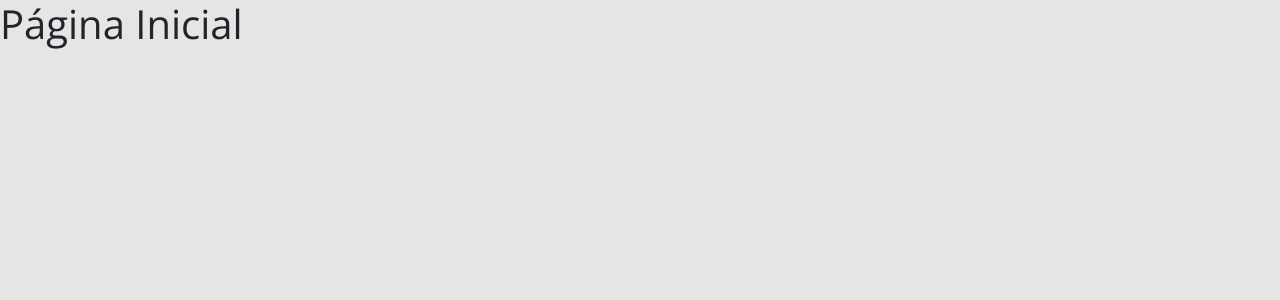
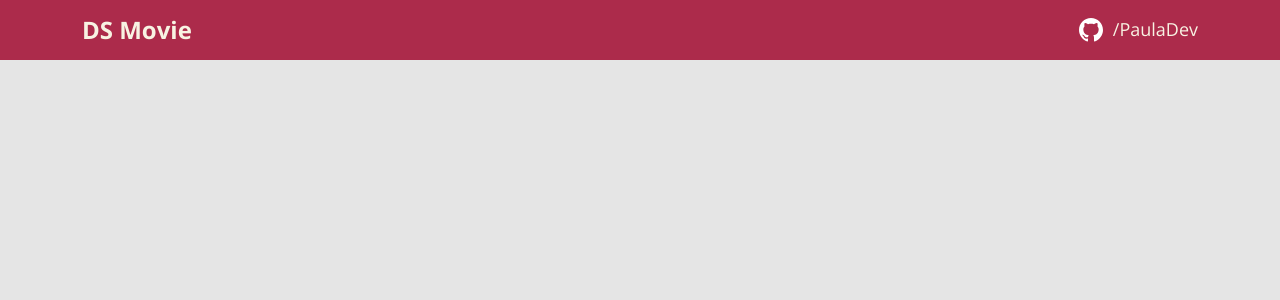
Before and after one commit to PaulaDev21/dsmovie, a React (Create React App) app in the folder frontend/: page / in a window 1280 px wide. Shown: the top 300 px of the page. Built offline with nearby package versions, Linux system fonts and the light colour scheme.

Commit message:
Added NavBar with styles

```diff
--- a/frontend/src/App.tsx
+++ b/frontend/src/App.tsx
@@ -1,9 +1,9 @@
-
+import NavBar from "components/Navbar";
 
 function App() {
   return (
-   <h1> Página Inicial</h1>
-  );
+    <NavBar />
+  )
 }
 
 export default App;
--- /dev/null
+++ b/frontend/src/components/Navbar/index.tsx
@@ -0,0 +1,23 @@
+import { ReactComponent as GitCatIcon } from "assets/img/gitcat.svg"
+import "./styles.css"
+
+function NavBar() {
+    return (
+        <header>
+            <nav className="container">
+                <div className="dsmovie-nav-content">
+                    <h1>DS Movie</h1>
+
+                    <a href="https://github.com/PaulaDev21" target="_blank" rel="noreferrer">
+                        <div className="dsmovie-contact-content">
+                            <GitCatIcon />
+                            <p className="dsmovie-contact-link">/PaulaDev</p>
+                        </div>
+                    </a>
+                </div>
+            </nav>
+        </header>
+    );
+}
+
+export default NavBar
--- /dev/null
+++ b/frontend/src/components/Navbar/styles.css
@@ -0,0 +1,30 @@
+header {
+  display: flex;
+  align-items: center;
+  background-color: var(--primary-color);
+  height: 60px;
+}
+
+.dsmovie-nav-content {
+  display: flex;
+  align-items: center;
+  justify-content: space-between;
+  color: var(--text-color);
+  margin: 0px;
+}
+
+.dsmovie-nav-content h1 {
+  font-weight: 700;
+  font-size: 24px;
+  margin: 0;
+}
+
+.dsmovie-contact-content {
+  display: flex;
+  align-items: center;
+}
+
+.dsmovie-contact-link {
+    margin: 0 0 0 10px;
+    font-size: 18px;
+}
--- a/frontend/src/index.css
+++ b/frontend/src/index.css
@@ -1,7 +1,8 @@
 @import url("https://fonts.googleapis.com/css2?family=Open+Sans:wght@400;700&display=swap");
 
 :root {
-  --color-primary: #ac2b4b;
+  --primary-color: #ac2b4b;
+  --text-color: #f8f3e3;
 }
 
 * {
--- a/frontend/tsconfig.json
+++ b/frontend/tsconfig.json
@@ -1,5 +1,6 @@
 {
   "compilerOptions": {
+    "baseUrl": "./src",
     "target": "es5",
     "lib": [
       "dom",
@@ -23,5 +24,4 @@
   "include": [
     "src"
   ],
-  "baseUrl": "./src",
 }
```
Also changed, not shown: frontend/src/assets/img/gitcat.svg (added).
